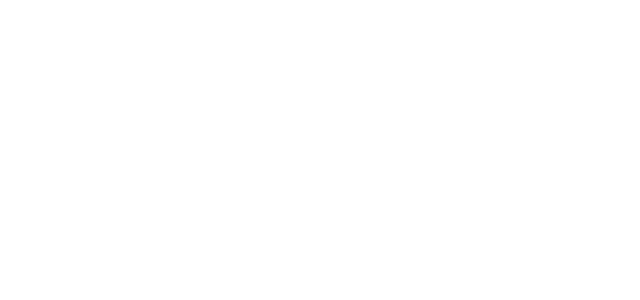
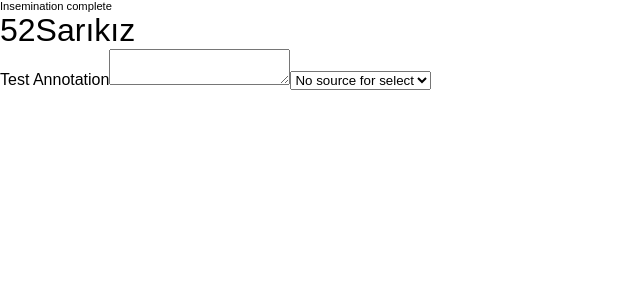
Before and after one commit to basestech/wicows-client, a React app: page / in a window 1280 px wide. Shown: the top 300 px of the page, without its empty margins (0-640 px from the left). Built offline with nearby package versions, Linux system fonts and the light colour scheme.

Commit message:
rendering AnnotationView

```diff
--- a/src/containers/App.js
+++ b/src/containers/App.js
@@ -4,12 +4,14 @@
 import './App.css';
 
 import AnimalHeader from '../components/AnimalHeader/AnimalHeader';
+import AnnotationView from './AnnotationView/AnnotationView';
 
 class App extends Component {
   render() {
     return (
       <div className="App">
 
+        <AnnotationView />
       </div>
     );
   }
```
